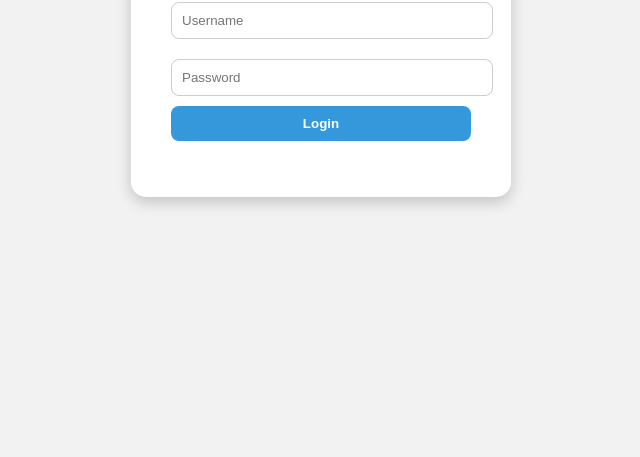
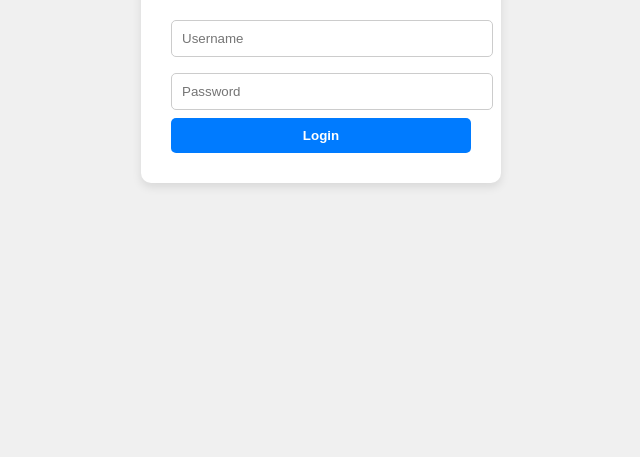
Before and after one commit to AydaFitri09/perpuskita, a plain HTML site: page index.html in a window 1280 px wide. Shown: the part 359-816 px from the top of the page, without its empty margins (319-959 px from the left). Drawn offline with Linux system fonts and the light colour scheme.

Commit message:
Add files via upload

```diff
--- a/index.html
+++ b/index.html
@@ -2,21 +2,77 @@
 <html lang="id">
 <head>
   <meta charset="UTF-8">
-  <meta name="viewport" content="width=device-width, initial-scale=1">
+  <meta name="viewport" content="width=device-width, initial-scale=1.0">
   <title>Login Perpustakaan</title>
-  <link rel="stylesheet" href="style.css">
+  <style>
+    body {
+      background-color: #f0f0f0;
+      font-family: Arial, sans-serif;
+      display: flex;
+      justify-content: center;
+      align-items: center;
+      height: 100vh;
+    }
+
+    .login-box {
+      background-color: #fff;
+      padding: 30px;
+      border-radius: 10px;
+      box-shadow: 0 4px 10px rgba(0, 0, 0, 0.1);
+      width: 300px;
+      text-align: center;
+    }
+
+    .login-box h2 {
+      margin-bottom: 20px;
+    }
+
+    .login-box input {
+      width: 100%;
+      padding: 10px;
+      margin: 8px 0;
+      border: 1px solid #ccc;
+      border-radius: 5px;
+    }
+
+    .login-box button {
+      width: 100%;
+      padding: 10px;
+      background-color: #007bff;
+      color: white;
+      border: none;
+      border-radius: 5px;
+      cursor: pointer;
+      font-weight: bold;
+    }
+
+    .login-box button:hover {
+      background-color: #0056b3;
+    }
+  </style>
 </head>
 <body>
-  <div class="login-container">
+
+  <div class="login-box">
     <h2>Login Perpustakaan</h2>
-    <form id="loginForm">
-      <input type="text" id="username" placeholder="Username" required>
-      <input type="password" id="password" placeholder="Password" required>
-      <button type="submit">Login</button>
-    </form>
-    <p id="loginError" class="error"></p>
+    <input type="text" id="username" placeholder="Username" />
+    <input type="password" id="password" placeholder="Password" />
+    <button onclick="login()">Login</button>
   </div>
 
-  <script src="script.js"></script>
+  <script>
+    function login() {
+      const username = document.getElementById("username").value;
+      const password = document.getElementById("password").value;
+
+      if (username === "admin" && password === "12345") {
+        // Jika benar, pindah ke dashboard
+        window.location.href = "dashboard.html";
+      } else {
+        alert("Username atau Password salah!");
+      }
+    }
+  </script>
+
 </body>
 </html>
```
